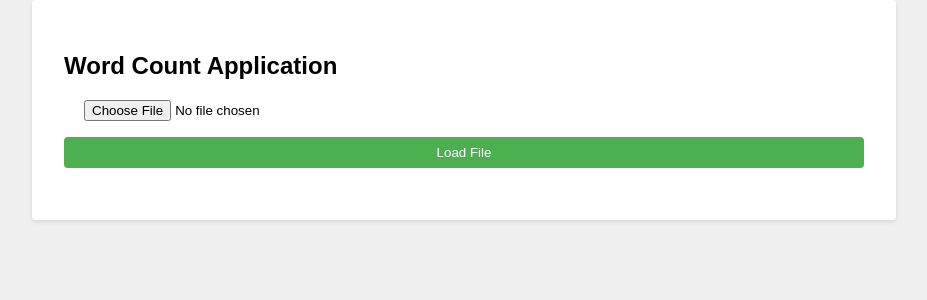
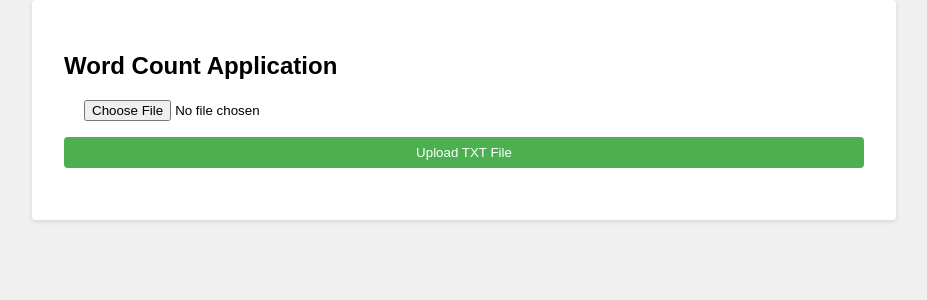
Before and after one commit to islamelgaidi/texteditor, a React (Create React App) app: page / in a window 1280 px wide. Shown: the top 300 px of the page, without its empty margins (176-1103 px from the left). Built offline with nearby package versions, Linux system fonts and the light colour scheme.

Commit message:
remove item key

```diff
--- a/src/App.js
+++ b/src/App.js
@@ -8,7 +8,6 @@ import ErrorMessage from './components/ErrorMessage.js';
 function App() {
   const [fileContent, setFileContent] = useState('');
   const [errorMessage, setErrorMessage] = useState('');
-  const [index, setIndex] = useState(0);
   const handleOnFileLoaded = (content) => {
     console.log('OnfileLoaded');
     setErrorMessage('')
@@ -16,21 +15,20 @@ function App() {
       setErrorMessage('File is empty...');
     }
     setFileContent(content);
-    setIndex((x) => x + 1);
   }
   return (
     <div className="container">
       <h2>Word Count Application</h2>
 
       <FileLoader OnfileLoaded={handleOnFileLoaded}></FileLoader>
-      {errorMessage && <ErrorMessage key={'ER' + index} message={errorMessage}></ErrorMessage>}
+      {errorMessage && <ErrorMessage message={errorMessage}></ErrorMessage>}
       <div className="editor-container">
         {fileContent &&
           (
             <>
 
-              <FileContentDisplay key={'FCD' + index} fileContent={fileContent}></FileContentDisplay>
-              <WordCounter key={'WC' + index} fileContent={fileContent}></WordCounter>
+              <FileContentDisplay fileContent={fileContent}></FileContentDisplay>
+              <WordCounter  fileContent={fileContent}></WordCounter>
             </>
 
           )
--- a/src/components/FileLoader.js
+++ b/src/components/FileLoader.js
@@ -19,8 +19,8 @@ function FileLoader({OnfileLoaded}){
     };
     return (
     <>
-        <input  placeholder='uploadtxtfile'  ref={hiddenFileInput} type='file'  onChange={OnfileChange} accept='.txt' ></input>
-        <button id="load-button"  onClick={handleClick}>Load File</button>
+        <input type='file'   placeholder='uploadtxtfile'  ref={hiddenFileInput}   onChange={OnfileChange} accept='.txt' ></input>
+        <button id="load-button"  onClick={handleClick}>Upload TXT File</button>
     </>
     );
 }
```
